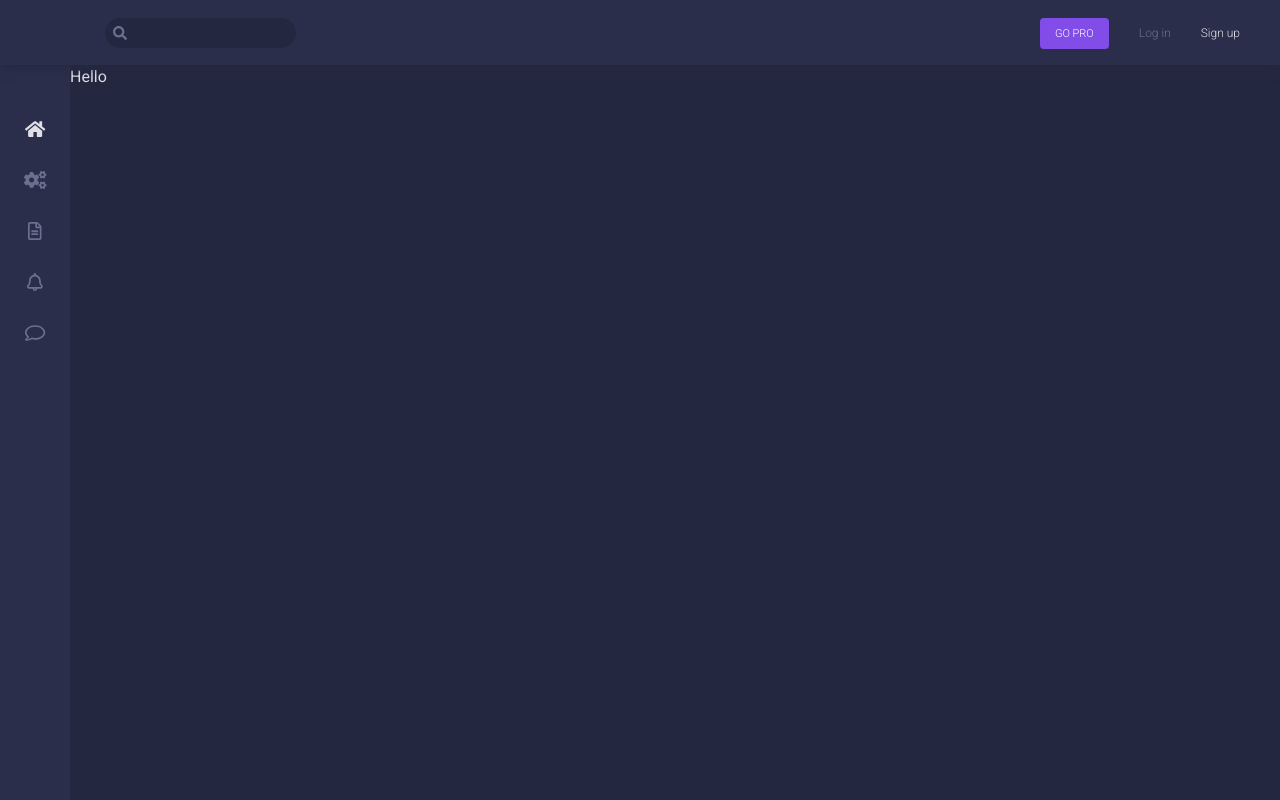
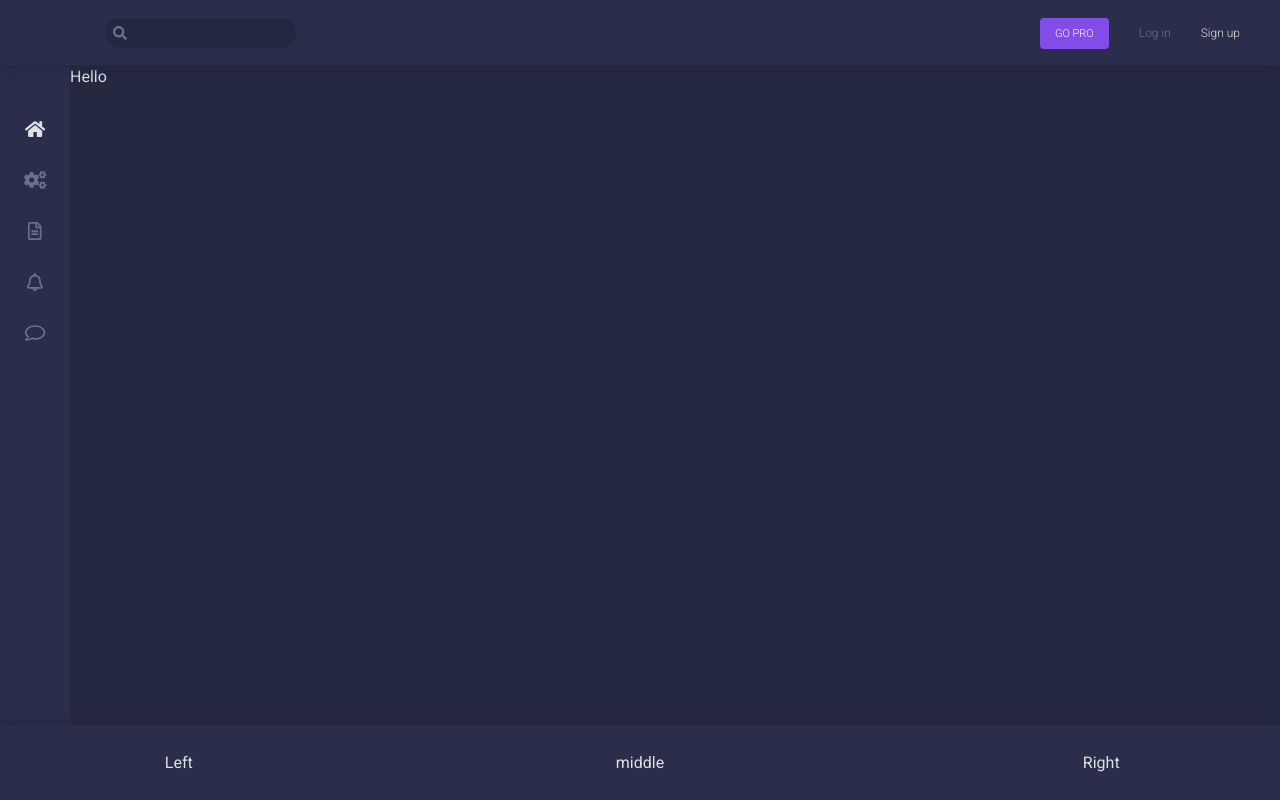
Before and after one commit to igoramidzic/music-player, an Angular app: page / in a window 1280 px wide. Built offline with nearby package versions, Linux system fonts and the light colour scheme.

Commit message:
feature/player: Igor - begin player

```diff
--- a/src/app/app.component.html
+++ b/src/app/app.component.html
@@ -3,3 +3,4 @@
 <div class="content-container">
   <router-outlet></router-outlet>
 </div>
+<app-player></app-player>
--- /dev/null
+++ b/src/app/components/player/player.component.html
@@ -0,0 +1,89 @@
+<div class="main-controls-container">
+  <div class="content">
+    <div class="outer-sec nav-section left-section">
+      Left
+    </div><!--
+    --><div class="mid-sec nav-section right-section">
+      middle
+    </div><!--
+    --><div class="outer-sec nav-section right-section">
+      Right
+    </div>
+  </div>
+</div>
+
+<!--<div class="main-controls-container">-->
+  <!--<div class="row">-->
+    <!--<div class="col-sm-3 current-song-container vertically-center">-->
+      <!--<div class="content-container vertically-center">-->
+        <!--<div class="img-container">-->
+          <!--&lt;!&ndash;<img class="img-fluid" alt="">&ndash;&gt;-->
+        <!--</div>-->
+        <!--<div class="song-info-container">-->
+          <!--&lt;!&ndash;<p class="song-title">{{ songs[currentSongIndex].name }}</p>&ndash;&gt;-->
+          <!--&lt;!&ndash;<p class="song-artist">{{ songs[currentSongIndex].artist}}</p>&ndash;&gt;-->
+        <!--</div>-->
+      <!--</div>-->
+    <!--</div>-->
+
+    <!--<div class="col-sm-6 player-container vertically-center">-->
+      <!--<div class="content-container">-->
+        <!--<div class="controls-container">-->
+          <!--<ul class="controls-list">-->
+            <!--<li class="control-item position-center" (click)="onNavPlayer('back')">-->
+              <!--<i class="fas fa-step-backward"></i>-->
+            <!--</li>&lt;!&ndash;-->
+            <!--&ndash;&gt;<li class="control-item" (click)="onTogglePlay()">-->
+              <!--<span *ngIf="!playing">-->
+                <!--<i class="far pause-play-btn fa-play-circle"></i>-->
+              <!--</span>-->
+            <!--<span *ngIf="playing">-->
+                <!--<i class="far pause-play-btn fa-pause-circle"></i>-->
+              <!--</span>-->
+          <!--</li>&lt;!&ndash;-->
+            <!--&ndash;&gt;<li class="control-item position-center" (click)="onNavPlayer('forward')">-->
+            <!--<i class="fas fa-step-forward"></i>-->
+          <!--</li>-->
+          <!--</ul>-->
+          <!--<audio [src]="songs[currentSongIndex].src" #myAudio></audio>-->
+
+        <!--</div>-->
+
+        <!--<div class="progress-container">-->
+          <!--<div class="inline-container time-container">-->
+            <!--&lt;!&ndash;<span class="time">{{ audio.currentTime | time }}</span>&ndash;&gt;-->
+            <!--<span class="time">1:30</span>-->
+          <!--</div>&lt;!&ndash;-->
+          <!--&ndash;&gt;<div class="inline-container slider-container">-->
+          <!--<mat-slider-->
+            <!--class="progress-bar"></mat-slider>-->
+        <!--</div>&lt;!&ndash;-->
+          <!--&ndash;&gt;<div class="inline-container time-container">-->
+          <!--&lt;!&ndash;<span class="time">{{ audio.duration - audio.currentTime | time }}</span>&ndash;&gt;-->
+          <!--<span class="time">1:30</span>-->
+        <!--</div>-->
+        <!--</div>-->
+      <!--</div>-->
+    <!--</div>-->
+
+    <!--<div class="col-sm-3 volume-container vertically-center">-->
+      <!--<div class="row content">-->
+        <!--<div class="content col-sm-12">-->
+          <!--<div class="volume-icon">-->
+            <!--<i class="fas fa-volume-up"></i>-->
+          <!--</div>-->
+          <!--&lt;!&ndash;<div class="volume-icon" *ngIf="audio.volume > 0.5">&ndash;&gt;-->
+            <!--&lt;!&ndash;<i class="fas fa-volume-up"></i>&ndash;&gt;-->
+          <!--&lt;!&ndash;</div>&ndash;&gt;-->
+          <!--&lt;!&ndash;<div class="volume-icon" *ngIf="audio.volume <= 0.5 && audio.volume > 0.01">&ndash;&gt;-->
+            <!--&lt;!&ndash;<i class="fas fa-volume-down"></i>&ndash;&gt;-->
+          <!--&lt;!&ndash;</div>&ndash;&gt;-->
+          <!--&lt;!&ndash;<div class="volume-icon" *ngIf="audio.volume == 0">&ndash;&gt;-->
+            <!--&lt;!&ndash;<i class="fas fa-volume-off"></i>&ndash;&gt;-->
+          <!--&lt;!&ndash;</div>&ndash;&gt;-->
+          <!--<mat-slider class="volume-bar"></mat-slider>-->
+        <!--</div>-->
+      <!--</div>-->
+    <!--</div>-->
+  <!--</div>-->
+<!--</div>-->
--- /dev/null
+++ b/src/app/components/player/player.component.scss
@@ -0,0 +1,174 @@
+@import '../../app.component.scss';
+
+.main-controls-container {
+  position: absolute;
+  bottom: 0;
+  height: 75px;
+  width: 100%;
+  background-color: $primary_color;
+  box-shadow: 0 -2px 10px $primary_color_dark;
+  font-family: $primary_font;
+  display: flex;
+  flex-direction: column;
+  justify-content: center;
+  z-index: 999;
+  color: $text_color;
+  .content {
+    padding: 0 25px;
+    .nav-section {
+      display: inline-block;
+      vertical-align: middle;
+      text-align: center;
+    }
+    .outer-sec {
+      width: 25%;
+    }
+    .mid-sec {
+      width: 50%;
+    }
+  }
+}
+
+//.main-controls-container {
+//  background-color: #282828;
+//  color: $text_color;
+//  position: fixed;
+//  bottom: 0;
+//  width: 100%;
+//  height: 85px;
+//  .vertically-center {
+//    height: 85px;
+//    display: flex;
+//    align-items: center;
+//  }
+//
+//  .current-song-container {
+//    display: flex;
+//    flex-direction: column;
+//    justify-content: center;
+//  }
+//
+//  .content-container {
+//    padding: 10px;
+//    width: 100%;
+//  }
+//
+//  .img-container {
+//    display: inline-block;
+//    width: 60px;
+//    vertical-align: middle;
+//  }
+//
+//  .img-fluid {
+//    max-width: 60px
+//  }
+//
+//  .song-info-container {
+//    display: inline-block;
+//    vertical-align: middle;
+//    padding: 0 0 0 10px;
+//  }
+//
+//  .song-title {
+//    color: #ffffff;
+//    font-size: 12px;
+//    margin: 0;
+//  }
+//
+//  .song-artist {
+//    font-size: 12px;
+//    margin: 0;
+//  }
+//
+//
+//  .player-container {
+//    .content-container {
+//      width: 100%;
+//    }
+//
+//    .controls-container {
+//      width: 100%;
+//      z-index: 1000;
+//    }
+//
+//    .controls-list {
+//      position: relative;
+//      top: 10px;
+//      list-style-type: none;
+//      margin: 0;
+//      padding: 0;
+//      text-align: center;
+//      width: 100%;
+//    }
+//
+//    .control-item {
+//      display: inline-block;
+//      margin-right: 20px;
+//      cursor: pointer;
+//      &:hover {
+//        color: #ffffff;
+//      }
+//      &:last-child {
+//        margin-right: 0;
+//      }
+//    }
+//
+//    .pause-play-btn {
+//      font-size: 35px;
+//    }
+//
+//    .position-center {
+//      position: relative;
+//      top: -6px;
+//      padding: 0 4px;
+//    }
+//
+//    .progress-container {
+//      overflow: hidden;
+//    }
+//
+//    .inline-container {
+//      display: inline-block;
+//    }
+//
+//    .time-container {
+//      width: 10%;
+//      text-align: right;
+//      padding: 0 6px 0 6px;
+//      &:last-child {
+//        text-align: left;
+//      }
+//      .time {
+//        font-size: 11px;
+//        font-weight: 300;
+//        position: relative;
+//        top: 5px;
+//      }
+//    }
+//
+//    .slider-container {
+//      width: 80%;
+//    }
+//
+//    .progress-bar {
+//      background-color: transparent;
+//      color: orange;
+//      width: 100%;
+//      padding: 0 !important;
+//      height: 35px;
+//    }
+//
+//    .volume-container {
+//      .content {
+//        width: 100%;
+//        text-align: right;
+//      }
+//      .volume-icon {
+//        position: relative;
+//        top: 2px;
+//        min-width: 20px;
+//        display: inline-block;
+//      }
+//    }
+//  }
+//}
--- /dev/null
+++ b/src/app/components/player/player.component.ts
@@ -0,0 +1,15 @@
+import { Component, OnInit } from '@angular/core';
+
+@Component({
+  selector: 'app-player',
+  templateUrl: './player.component.html',
+  styleUrls: ['./player.component.scss']
+})
+export class PlayerComponent implements OnInit {
+
+  constructor() { }
+
+  ngOnInit() {
+  }
+
+}
```
Also changed, not shown: src/app/app.module.ts (+6 -3 lines), 1 other file (tests, documents, lock files or other folders).
